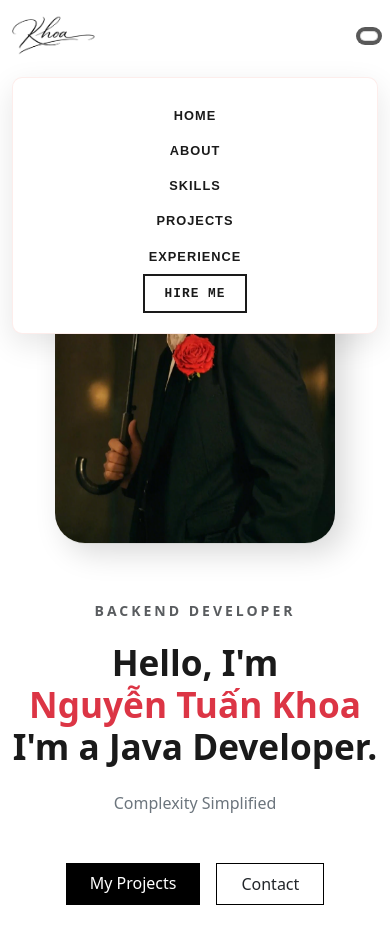
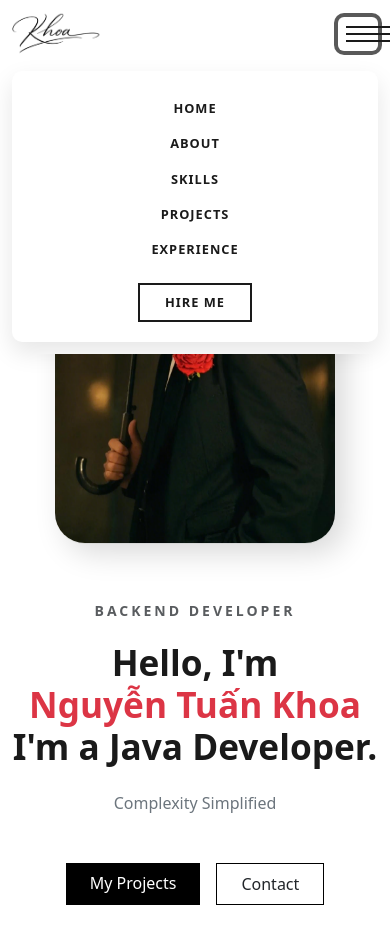
Before and after one commit to NTKhoa-JavaDev06/Portfolio_NguyenTuanKhoa26, a Vue app: page / in a window 390 px wide. Both pictures are taken after a click on the button 369 px from the left and 35 px from the top of the page. Shown: the top 944 px of the page. Built offline with nearby package versions, Linux system fonts and the light colour scheme; the HTML template or start-up script is replaced by a standard one.

Commit message:
Fix: Optimize nav-logo for small mobile and home section

```diff
--- a/src/views/navbar.vue
+++ b/src/views/navbar.vue
@@ -1,17 +1,14 @@
 <template>
   <nav class="navbar navbar-expand-lg fixed-top" :class="{ 'navbar-scrolled': isScrolled }">
-    <div class="container">
-      <a class="navbar-brand d-flex align-items-center" href="#Home">
-        <img src="../img/chukyfinal.png" class="nav-logo" alt="Signature Logo">
+    <div class="container d-flex align-items-center justify-content-between">
+      <a class="navbar-brand m-0 p-0 d-flex align-items-center" href="#Home">
+        <img src="../img/chukyfinal.png" class="nav-logo" alt="Logo">
       </a>
 
-      <button
-        class="navbar-toggler custom-toggler"
-        type="button"
-        data-bs-toggle="collapse"
-        data-bs-target="#navbarNav"
-      >
-        <span class="toggler-icon"></span>
+      <button class="navbar-toggler border-0 p-2" type="button" data-bs-toggle="collapse" data-bs-target="#navbarNav">
+        <div class="hamburger-box">
+          <span class="toggler-icon"></span>
+        </div>
       </button>
 
       <div class="collapse navbar-collapse" id="navbarNav">
@@ -21,7 +18,7 @@
           <li class="nav-item"><a class="nav-link" href="#Skills">Skills</a></li>
           <li class="nav-item"><a class="nav-link" href="#Work">Projects</a></li>
           <li class="nav-item"><a class="nav-link" href="#Experience">Experience</a></li>
-          <li class="nav-item ms-lg-4">
+          <li class="nav-item mt-3 mt-lg-0 ms-lg-4">
             <a class="nav-link btn-action" href="#Contact">Hire Me</a>
           </li>
         </ul>
@@ -32,94 +29,60 @@
 
 <script setup>
 import { ref, onMounted, onUnmounted } from 'vue';
-
 const isScrolled = ref(false);
 const handleScroll = () => { isScrolled.value = window.scrollY > 50; };
-
 onMounted(() => {
   window.addEventListener('scroll', handleScroll);
-  const menuToggle = document.getElementById('navbarNav');
-  const navLinks = document.querySelectorAll('.nav-link');
-
-  navLinks.forEach((l) => {
+  const menu = document.getElementById('navbarNav');
+  document.querySelectorAll('.nav-link').forEach(l => {
     l.addEventListener('click', () => {
-      if (window.innerWidth < 992 && menuToggle.classList.contains('show')) {
-        // Sử dụng cách gọi an toàn cho Bootstrap 5
-        const bsCollapse = bootstrap.Collapse.getInstance(menuToggle) || new bootstrap.Collapse(menuToggle);
-        bsCollapse.hide();
+      if (window.innerWidth < 992 && menu.classList.contains('show')) {
+        const bs = bootstrap.Collapse.getInstance(menu) || new bootstrap.Collapse(menu);
+        bs.hide();
       }
     });
   });
 });
-
-onUnmounted(() => { window.removeEventListener('scroll', handleScroll); });
+onUnmounted(() => window.removeEventListener('scroll', handleScroll));
 </script>
 
 <style scoped>
 .navbar {
-  --primary-red: #e74c3c;
-  --text-dark: #1a1a1a;
-  font-family: 'Montserrat', sans-serif;
-  transition: all 0.4s ease;
+  --red: #e74c3c;
+  --dark: #1a1a1a;
+  transition: 0.3s ease;
   padding: 20px 0;
-  background-color: transparent;
 }
-
 .navbar-scrolled {
   padding: 10px 0;
-  background-color: rgba(255, 255, 255, 0.98);
-  box-shadow: 0 5px 20px rgba(0, 0, 0, 0.1);
-  border-bottom: 2px solid var(--primary-red);
+  background: rgba(255, 255, 255, 0.98);
+  box-shadow: 0 4px 15px rgba(0,0,0,0.08);
+  border-bottom: 2px solid var(--red);
 }
-
-.nav-logo {
-  width: 140px;
-  transition: 0.3s;
-}
-/* Tablet và Mobile chung (Dưới 992px) */
-@media (max-width: 991px) {
-  .nav-logo {
-    width: 100px; /* Nhỏ lại một chút so với bản cũ */
-  }
-  .navbar-collapse {
-    background: white;
-    margin-top: 15px;
-    padding: 20px;
-    border-radius: 10px;
-    box-shadow: 0 10px 30px rgba(0,0,0,0.1);
-    border: 1px solid rgba(231, 76, 60, 0.1); /* Viền đỏ nhạt tạo điểm nhấn */
-  }
-}
-
-@media (max-width: 576px) {
-  .nav-logo {
-    width: 85px; /* Thu nhỏ tối đa để giữ Navbar nằm trên 1 hàng */
-  }
-  .navbar {
-    padding: 10px 0; /* Giảm padding của toàn bộ nav trên mobile */
-  }
-  .custom-toggler {
-    padding: 4px 8px; /* Thu nhỏ nút hamburger một chút */
-  }
-}
-
+.nav-logo { width: 130px; transition: 0.3s; }
 .nav-link {
-  color: var(--text-dark) !important;
+  color: var(--dark) !important;
   font-weight: 700;
   text-transform: uppercase;
   font-size: 0.8rem;
   letter-spacing: 1px;
-  margin: 0 10px;
 }
-
 .btn-action {
-  border: 2px solid var(--text-dark) !important;
-  padding: 8px 20px !important;
-  font-family: 'Space Mono', monospace;
+  border: 2px solid var(--dark) !important;
+  padding: 8px 25px !important;
 }
-
-.btn-action:hover {
-  background: var(--text-dark) !important;
-  color: white !important;
+@media (max-width: 991px) {
+  .navbar { background: white; padding: 12px 0; }
+  .nav-logo { width: 90px; }
+  .hamburger-box { width: 24px; height: 18px; display: flex; align-items: center; }
+  .toggler-icon, .toggler-icon::before, .toggler-icon::after {
+    width: 100%; height: 2px; background: var(--dark); position: absolute; transition: 0.3s;
+  }
+  .toggler-icon::before { content: ''; top: -7px; left: 0; }
+  .toggler-icon::after { content: ''; bottom: -7px; left: 0; }
+  .navbar-collapse {
+    background: white; margin-top: 15px; padding: 20px;
+    border-radius: 10px; box-shadow: 0 10px 25px rgba(0,0,0,0.1);
+  }
 }
 </style>
```
